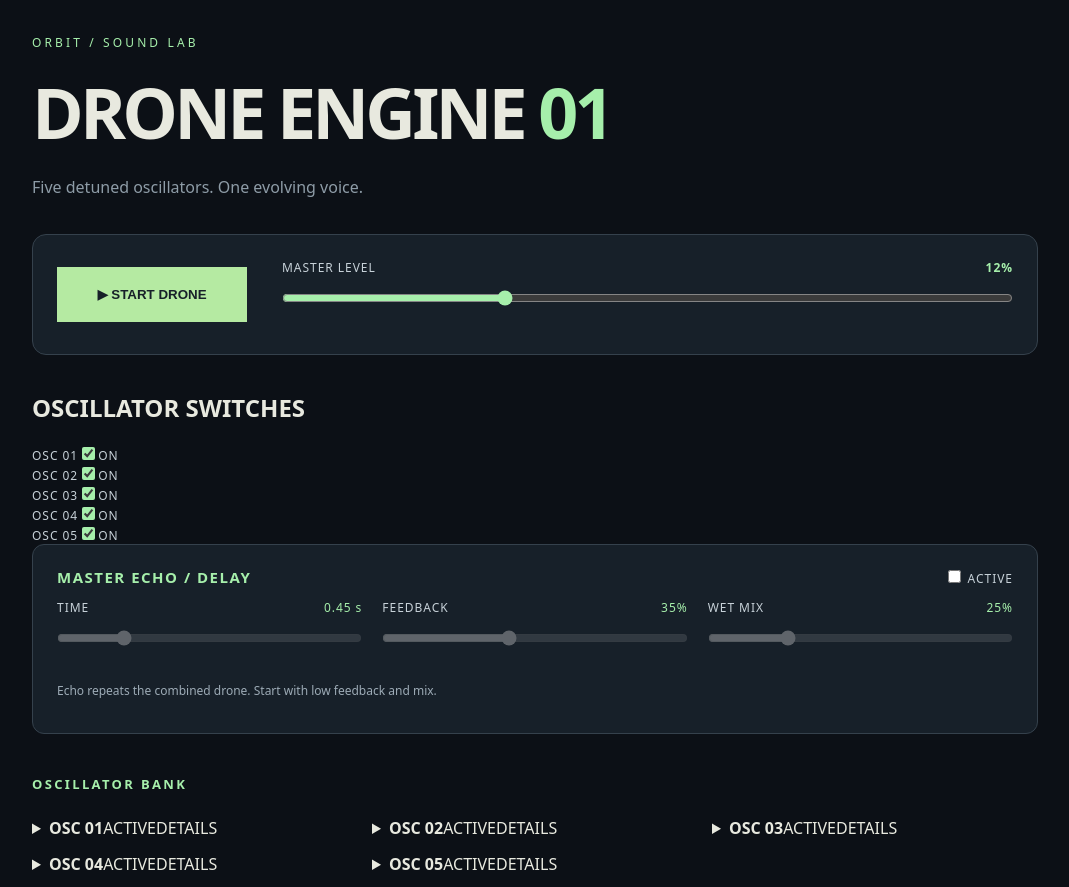
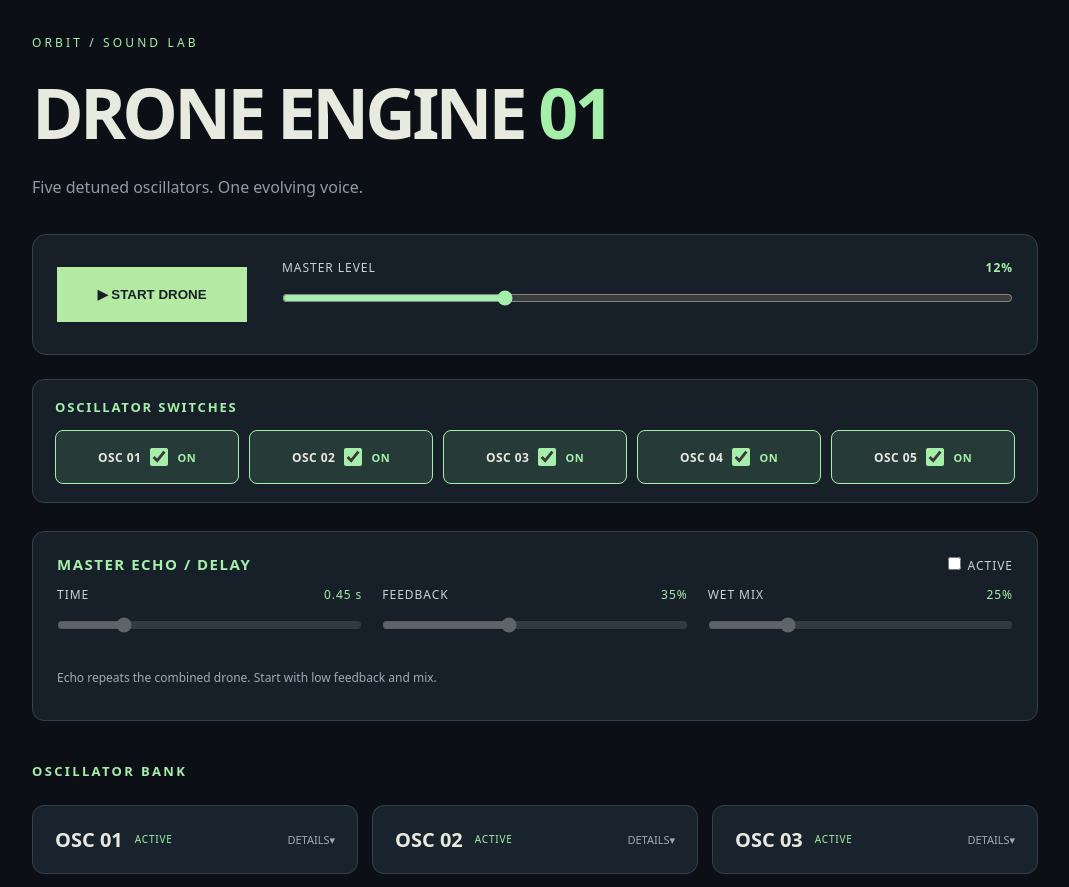
Before and after one commit to wgabel/orbit-sound-lab, a React (Vite) app: page / in a window 1280 px wide. Shown: the top 887 px of the page, without its empty margins (105-1174 px from the left). Built offline with nearby package versions, Linux system fonts and the light colour scheme.

Commit message:
Style quick switchboard and expandable oscillator panels

```diff
--- a/src/presentation/styles.css
+++ b/src/presentation/styles.css
@@ -9,3 +9,25 @@
 .master-delay{padding:22px 24px;margin:0 0 30px;border:1px solid #35414c;border-radius:12px;background:#172029}.master-delay .oscillator-title{margin-bottom:12px}.master-delay .oscillator-title strong{font-size:15px;letter-spacing:.1em;color:#a6efab}.master-delay .delay-controls{display:grid;grid-template-columns:repeat(auto-fit,minmax(170px,1fr));gap:20px}.master-delay input:disabled{opacity:.4}.master-delay p{font-size:12px;color:#9dabb6}
 
 .oscillator-header-actions{display:flex;align-items:center;gap:10px;flex-wrap:wrap;justify-content:flex-end}.randomize-button{border:1px solid #a6efab;background:#263b38;color:#a6efab;padding:8px 10px;font-size:11px;font-weight:750;letter-spacing:.06em;border-radius:5px;cursor:pointer}.randomize-button:hover{background:#35534b}.randomize-button:focus-visible{outline:2px solid #e8e9df;outline-offset:3px}
+
+.oscillator-switchboard{margin:-12px 0 28px;padding:18px 22px;background:#172029;border:1px solid #35414c;border-radius:12px}
+.oscillator-switchboard h2{font-size:13px;letter-spacing:.14em;color:#a6efab;margin:0 0 14px}
+.oscillator-switches{display:grid;grid-template-columns:repeat(5,minmax(0,1fr));gap:10px}
+.oscillator-quick-switch{display:flex;align-items:center;justify-content:center;gap:9px;flex-wrap:wrap;min-height:54px;padding:10px;border:1px solid #455360;border-radius:8px;cursor:pointer;background:#202a35;font-weight:700;letter-spacing:.04em}
+.oscillator-quick-switch.is-active{background:#263b38;border-color:#a6efab;color:#e8e9df}
+.oscillator-quick-switch input{width:18px;height:18px;margin:0;cursor:pointer}
+.oscillator-switch-state{color:#a6efab;font-size:11px}.oscillator-quick-switch:not(.is-active) .oscillator-switch-state{color:#8e9ca7}
+.oscillators .oscillator-panel{padding:0;background:#19232e;border:1px solid #35414c;border-radius:12px;min-width:0}
+.oscillators .oscillator-panel.muted{opacity:1;border-color:#303b45}
+.oscillator-panel summary{display:flex;align-items:center;gap:12px;cursor:pointer;padding:20px 22px;list-style:none}
+.oscillator-panel summary::-webkit-details-marker{display:none}
+.oscillator-panel summary strong{font-size:20px}
+.oscillator-summary-status{font-size:10px;letter-spacing:.08em;color:#a6efab}
+.oscillator-panel.muted .oscillator-summary-status{color:#8e9ca7}
+.oscillator-expand-hint{margin-left:auto;font-size:11px;color:#9dabb6}
+.oscillator-expand-hint:after{content:" ▾";display:inline-block}
+.oscillator-panel[open] .oscillator-expand-hint:after{transform:rotate(180deg)}
+.oscillator-panel-content{padding:0 22px 22px}
+.oscillator-panel-content>.oscillator-header-actions{margin:0 0 18px}
+.oscillator-panel summary:focus-visible{outline:2px solid #a6efab;outline-offset:-3px}
+@media(max-width:650px){.oscillator-switches{grid-template-columns:repeat(auto-fit,minmax(100px,1fr))}}
```
